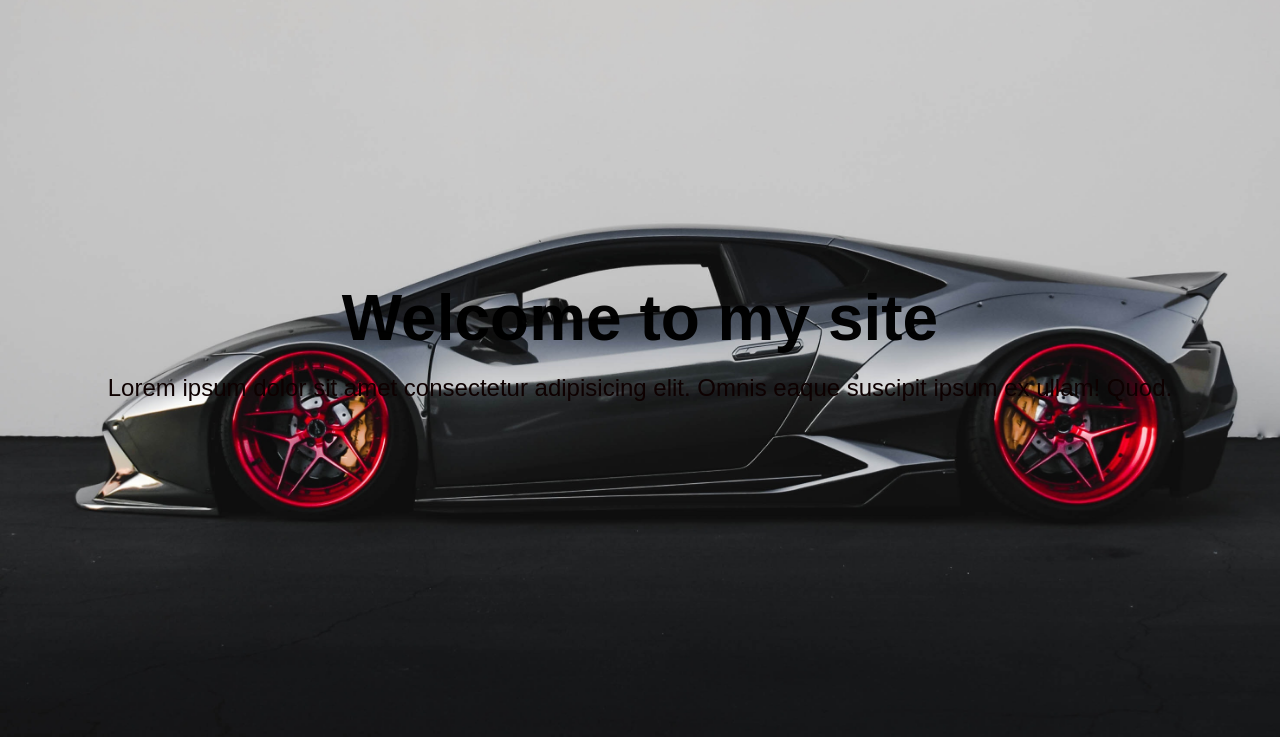
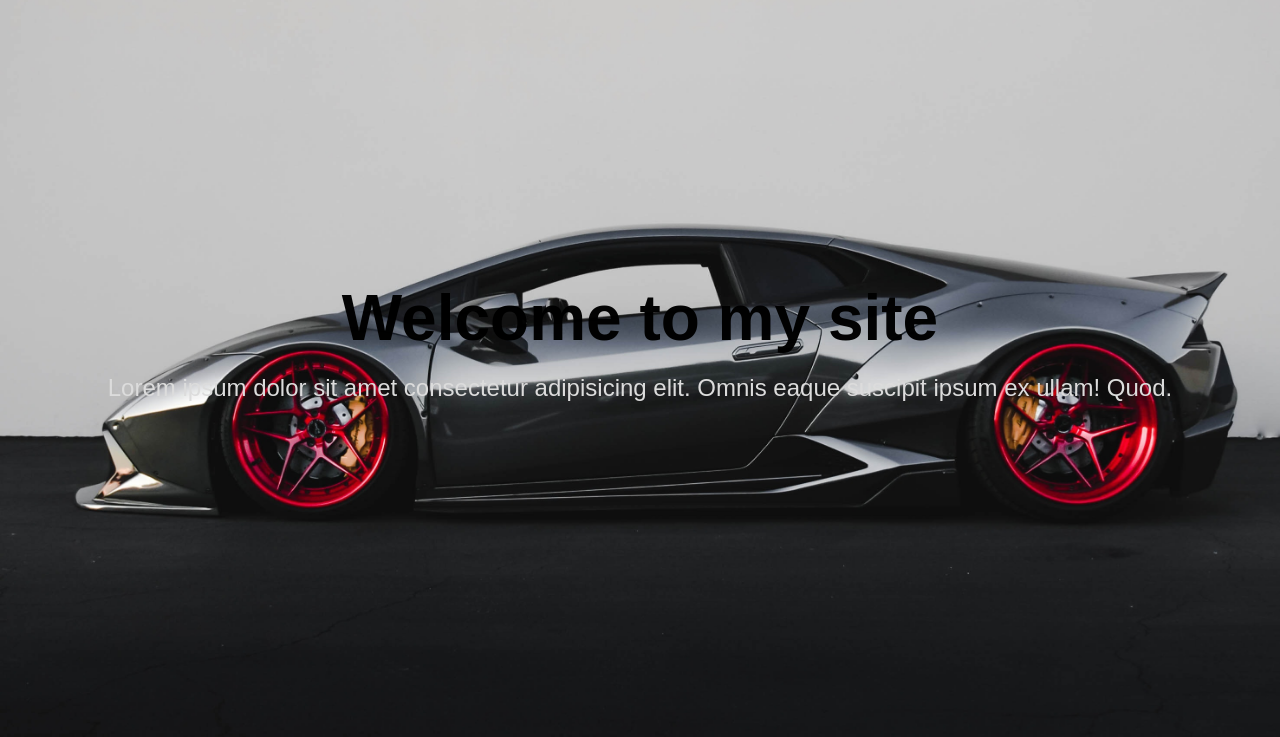
Before and after one commit to SESUGH-OPS/First, a plain HTML site: page index.html in a window 1280 px wide. Shown: the part 63-800 px from the top of the page. Drawn offline with Linux system fonts and the light colour scheme; grey boxes are pictures that could not be loaded.

Commit message:
update to css

```diff
--- a/style.css
+++ b/style.css
@@ -8,7 +8,7 @@ body {
 }
 
 p {
-    color: rgb(14, 1, 1);
+    color: gainsboro;
 }
 
 h1 {
```
